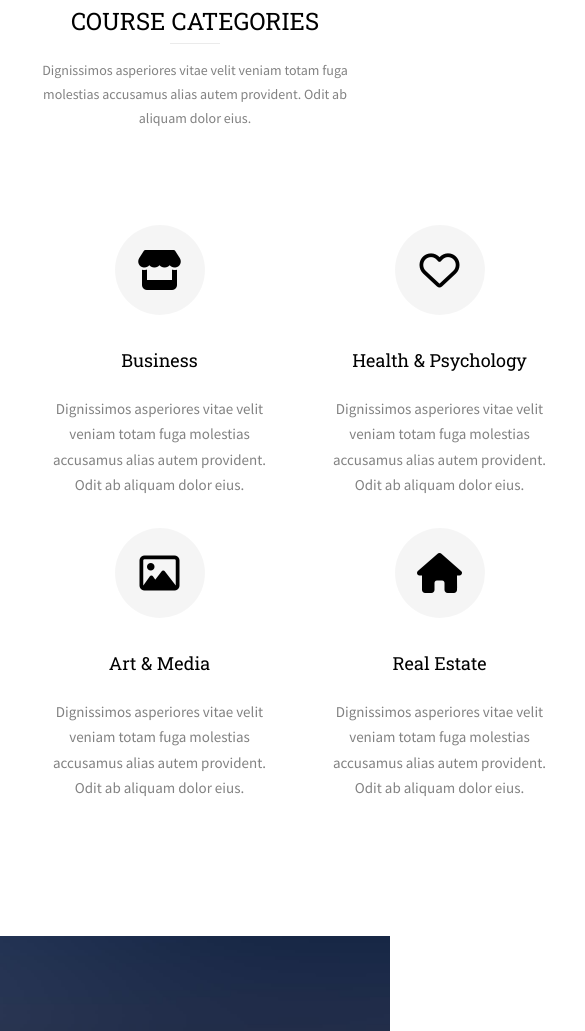
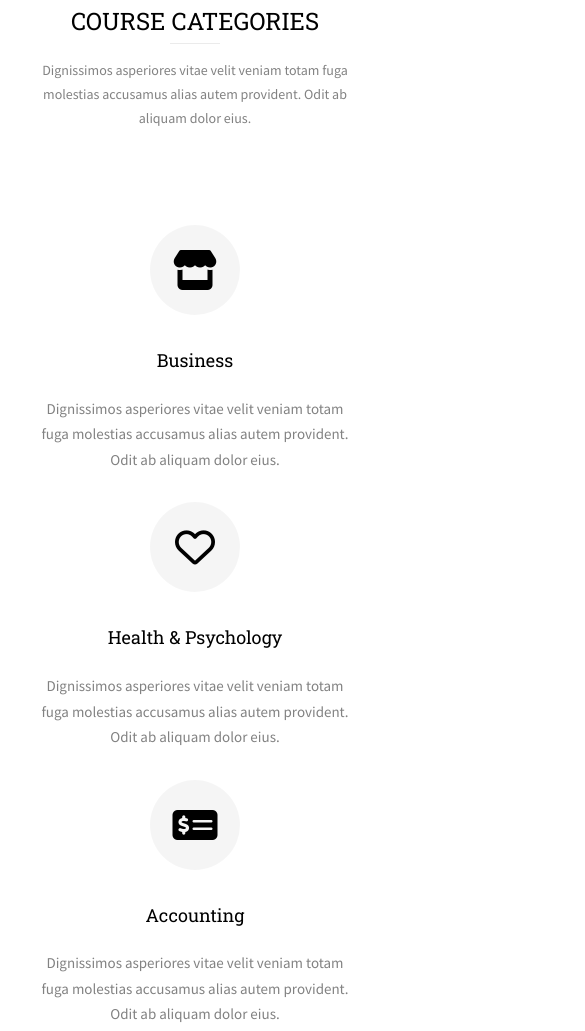
Before and after one commit to yndvp/online-education-website, a plain HTML site: page index.html in a window 390 px wide. Shown: the part 872-1903 px from the top of the page, 585 px wide, since content can reach past the window. Drawn offline with Linux system fonts and the light colour scheme.

Commit message:
add responsive styles to categories section

```diff
--- a/css/main.css
+++ b/css/main.css
@@ -743,6 +743,17 @@ footer div a {
 }
 
 /* Responsive */
+@media (max-width: 1240px) {
+  .categories-content {
+    justify-content: center;
+  }
+}
+@media (max-width: 1120px) {
+  .categories-content {
+    grid-template-columns: repeat(2, 1fr);
+    justify-content: space-between;
+  }
+}
 @media (max-width: 900px) {
   header .toggleBtn {
     display: block;
@@ -783,3 +794,8 @@ footer div a {
     margin-bottom: 8px;
   }
 }
+@media (max-width: 500px) {
+  .categories-content {
+    grid-template-columns: 1fr;
+  }
+}
```
